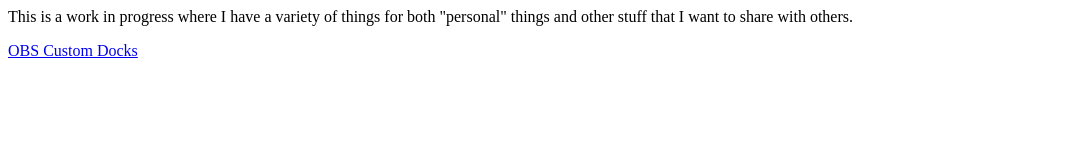
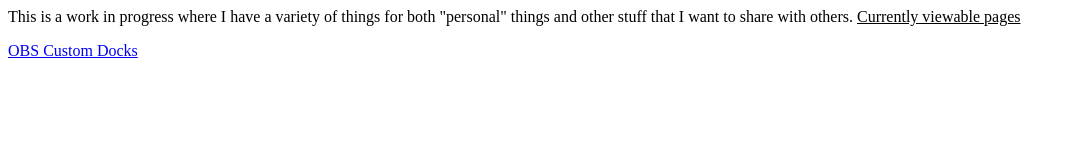
Before and after one commit to tehbasshunter/tehbasshunter.github.io, a plain HTML site: page index.html in a window 1280 px wide. Shown: the whole page, without its empty margins (0-1075 px from the left). Drawn offline with Linux system fonts and the light colour scheme.

Commit message:
prettify more things?

```diff
--- a/index.html
+++ b/index.html
@@ -1,3 +1,4 @@
 This is a work in progress where I have a variety of things for both "personal" things and other stuff that I want to share with others.
 
+<u>Currently viewable pages</u>
 <p><a href="/OBS/">OBS Custom Docks</a></p>
```
